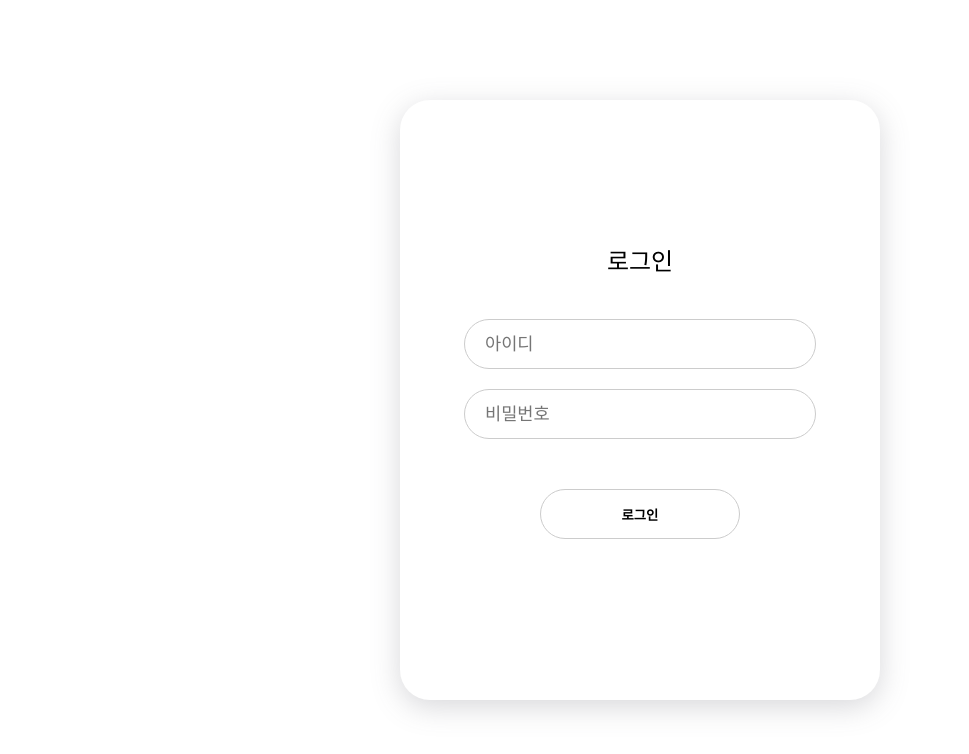
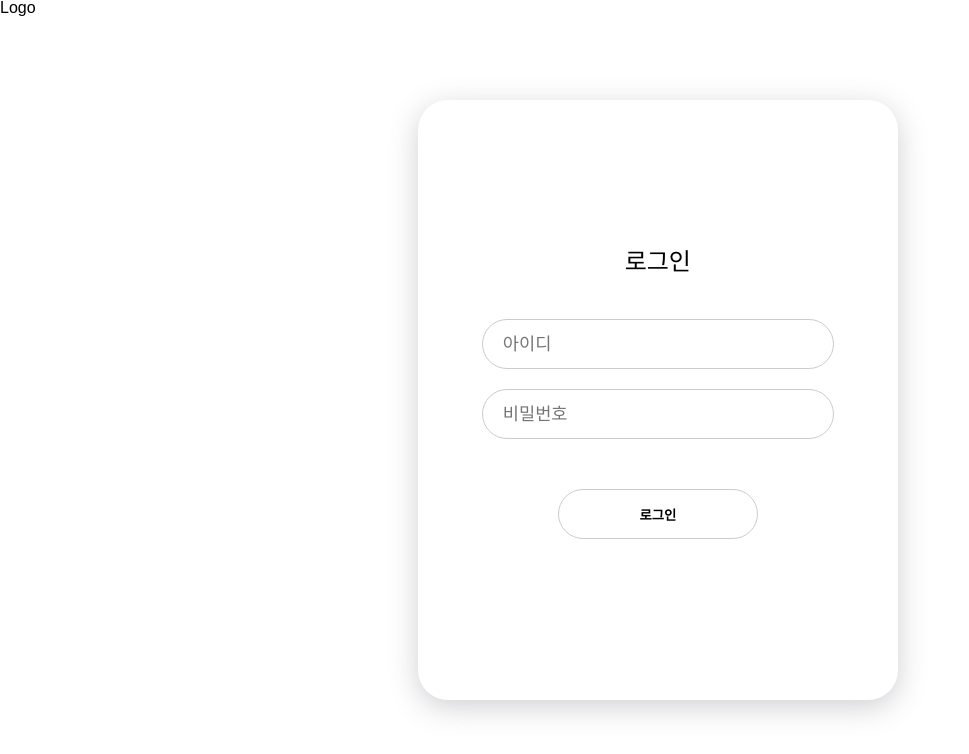
Before and after one commit to soolovepat/second-hand-frontend, a React (Create React App) app: page /login in a window 1280 px wide. Shown: the top 754 px of the page, without its empty margins (0-969 px from the left). Built offline with nearby package versions, Linux system fonts and the light colour scheme; the HTML template or start-up script is replaced by a standard one.

Commit message:
style: StyledApp 삭제 및 로그인 레이아웃 수정

```diff
--- a/src/App.js
+++ b/src/App.js
@@ -1,13 +1,12 @@
 import GlobalStyle from "./lib/styles/GlobalStyle";
-import StyledApp from "./lib/styles/StyledApp";
 import Router from "./shared/Router";
 
 function App() {
   return (
-    <StyledApp>
+    <>
       <GlobalStyle />
       <Router />
-    </StyledApp>
+    </>
   );
 }
 export default App;
--- a/src/common/Select.js
+++ b/src/common/Select.js
@@ -15,7 +15,7 @@ const Select = ({
         {value || placeholder}
         <span>{"˅"}</span>
       </li>
-      <div className="optionBox">
+      <div className="option-box">
         {openSelect &&
           options.map((option, idx) => (
             <li
@@ -56,7 +56,7 @@ export const SelectStyle = styled.div`
     font-size: 2.5rem;
   }
 
-  .optionBox {
+  .option-box {
     border: 1px solid lightgray;
     border-radius: 25px;
     margin-top: 10px;
--- a/src/containers/auth/AuthTemplate.js
+++ b/src/containers/auth/AuthTemplate.js
@@ -1,16 +1,26 @@
 import styled from "styled-components";
 
 const AuthTemplate = ({ children }) => {
-  return <AuthTemplateBlock>{children}</AuthTemplateBlock>;
+  return (
+    <Wrapper>
+      <div className="login-logo">Logo</div>
+      <AuthTemplateBlock>{children}</AuthTemplateBlock>
+    </Wrapper>
+  );
 };
 
 export default AuthTemplate;
 
+const Wrapper = styled.div`
+  display: flex;
+  background: white;
+  height: 100vh;
+`;
 const AuthTemplateBlock = styled.div`
   width: 480px;
   min-width: 200px;
   height: 600px;
   margin: auto;
   border-radius: 30px;
-  box-shadow: rgba(100, 100, 111, 0.25) 0px 7px 29px 0px;
+  box-shadow: rgba(100, 100, 111, 0.3) 0px 7px 29px 0px;
 `;
--- a/src/lib/styles/StyledApp.js
+++ /dev/null
@@ -1,12 +0,0 @@
-import styled from "styled-components";
-
-const StyledApp = styled.div`
-  display: flex;
-  justify-content: center;
-  align-items: center;
-  height: 100vh;
-  width: 100vw;
-  position: absolute;
-`;
-
-export default StyledApp;
--- a/src/pages/auth/RegisterPage.js
+++ b/src/pages/auth/RegisterPage.js
@@ -2,7 +2,7 @@ import React from "react";
 import AuthTemplate from "../../containers/auth/AuthTemplate";
 import RegisterContainer from "../../containers/auth/RegisterContainer";
 
-const RegisterPage = ({ children }) => {
+const RegisterPage = () => {
   return (
     <AuthTemplate>
       <RegisterContainer />
```
